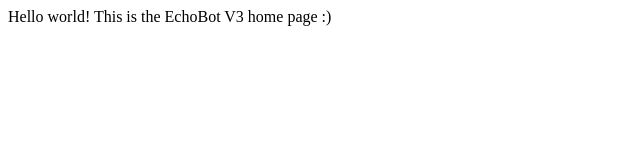
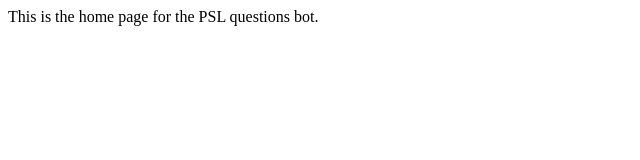
Before and after one commit to sebasv89/questionsbot, a website: page index.html in a window 1280 px wide. Shown: the full height of the page, 0-640 px from the left. Drawn offline with Linux system fonts and the light colour scheme.

Commit message:
removing images examples and changing index.html

```diff
--- a/index.html
+++ b/index.html
@@ -1,8 +1,8 @@
 <html>
 <head>
-    <title>EchoBot</title>
+    <title>PSLEchoBot</title>
 </head>
 <body>
-    Hello world! This is the EchoBot V3 home page :)
+    This is the home page for the PSL questions bot.
 </body>
 </html>
```
Also changed, not shown: images/azure-browse.png (deleted), images/azure-create-webapp.png (deleted), images/azure-deployment.png (deleted), images/azure-secrets.png (deleted).
